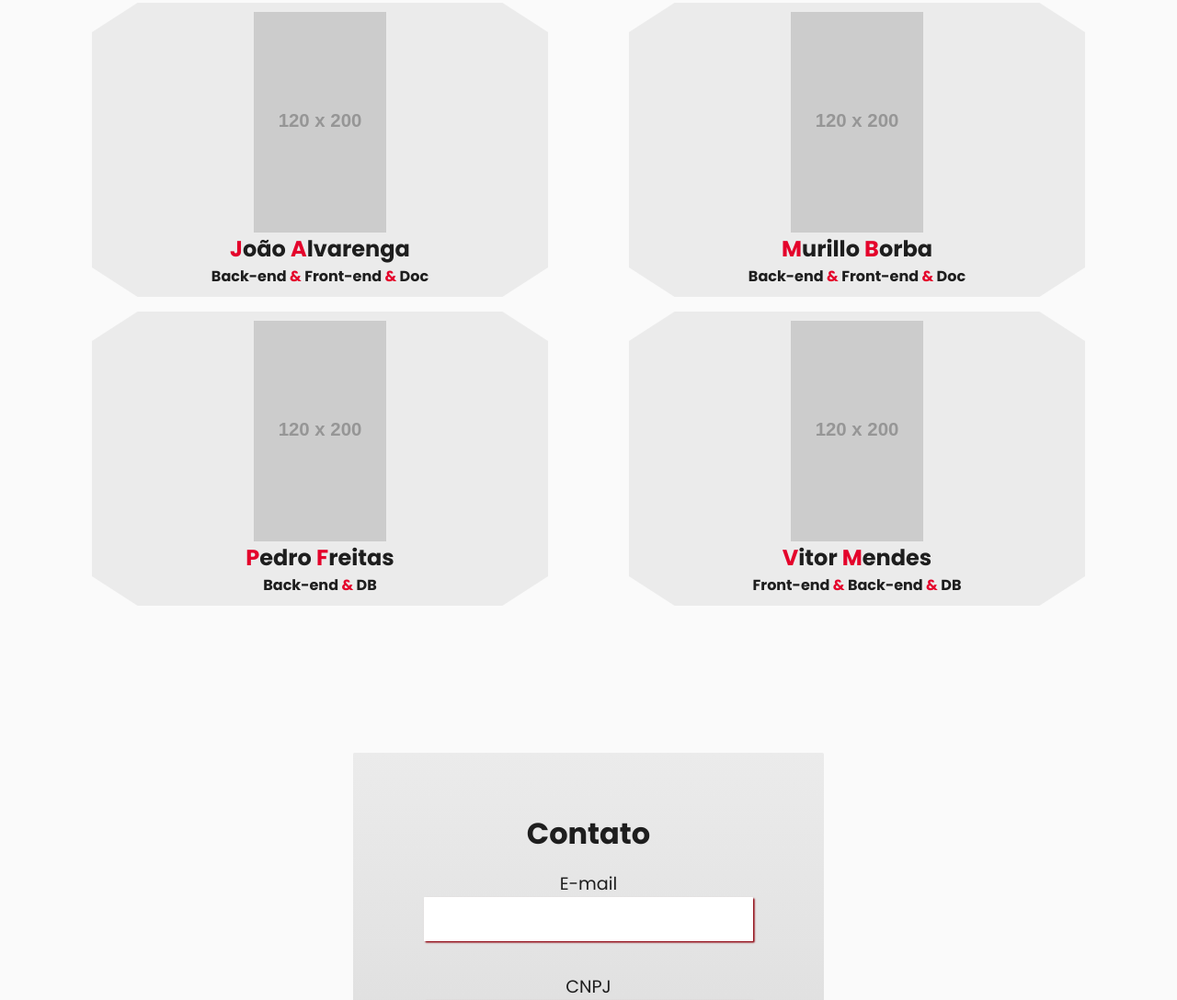
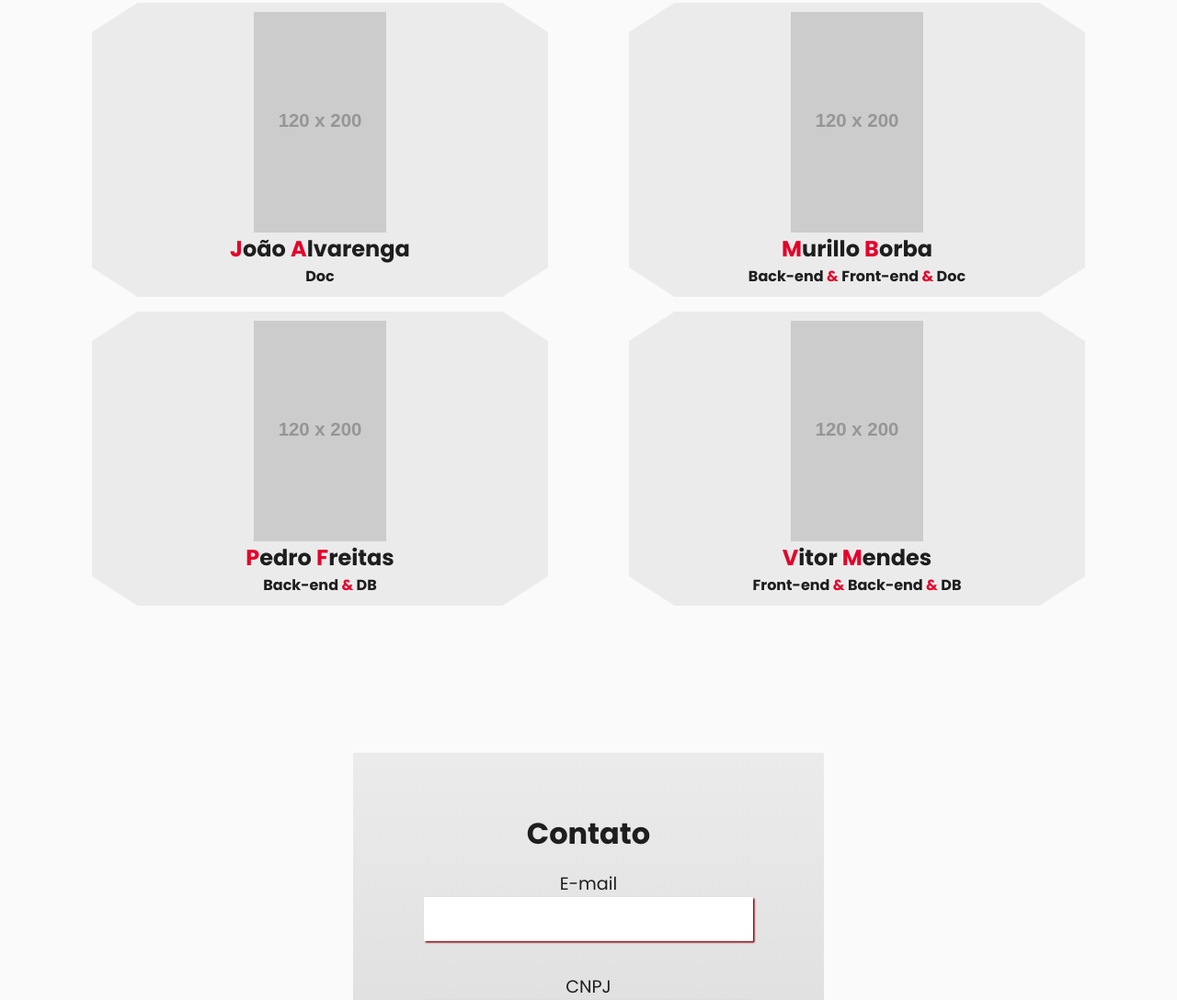
Before and after one commit to RED-WAY/MANOSecurity, a website: page public/index.html in a window 1280 px wide. Shown: the part 1933-3021 px from the top of the page at 92% size. Drawn offline with nearby package versions, Linux system fonts and the light colour scheme; placeholder pictures from the web are drawn by us.

Commit message:
fix: section style

```diff
--- a/public/index.html
+++ b/public/index.html
@@ -203,8 +203,7 @@
             <span class="func-detail">A</span>lvarenga
           </h2>
           <h4>
-            Back-end <span class="func-detail">&</span> Front-end
-            <span class="func-detail">&</span> Doc
+            Doc
           </h4>
         </div>
         <!-- murillo -->
```
